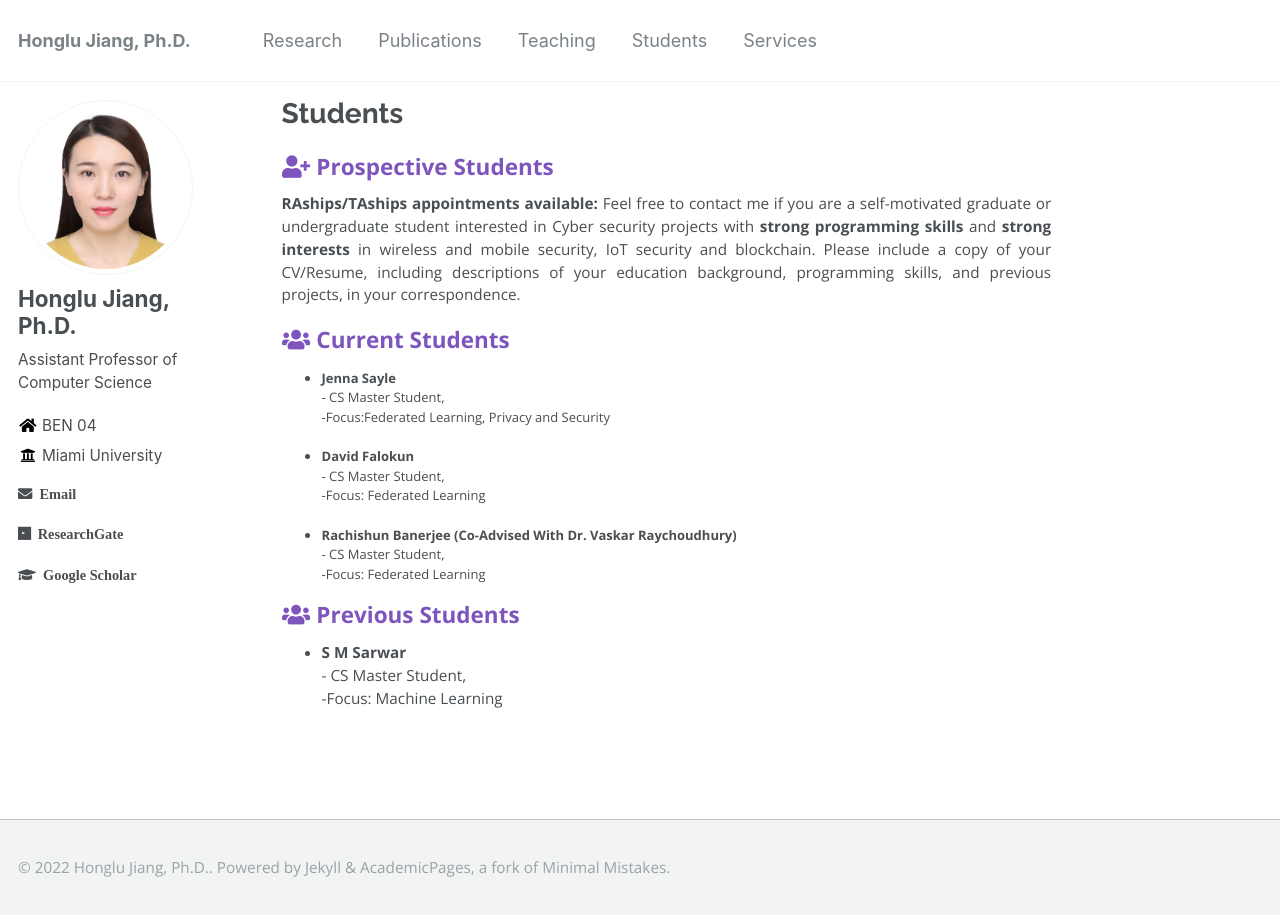
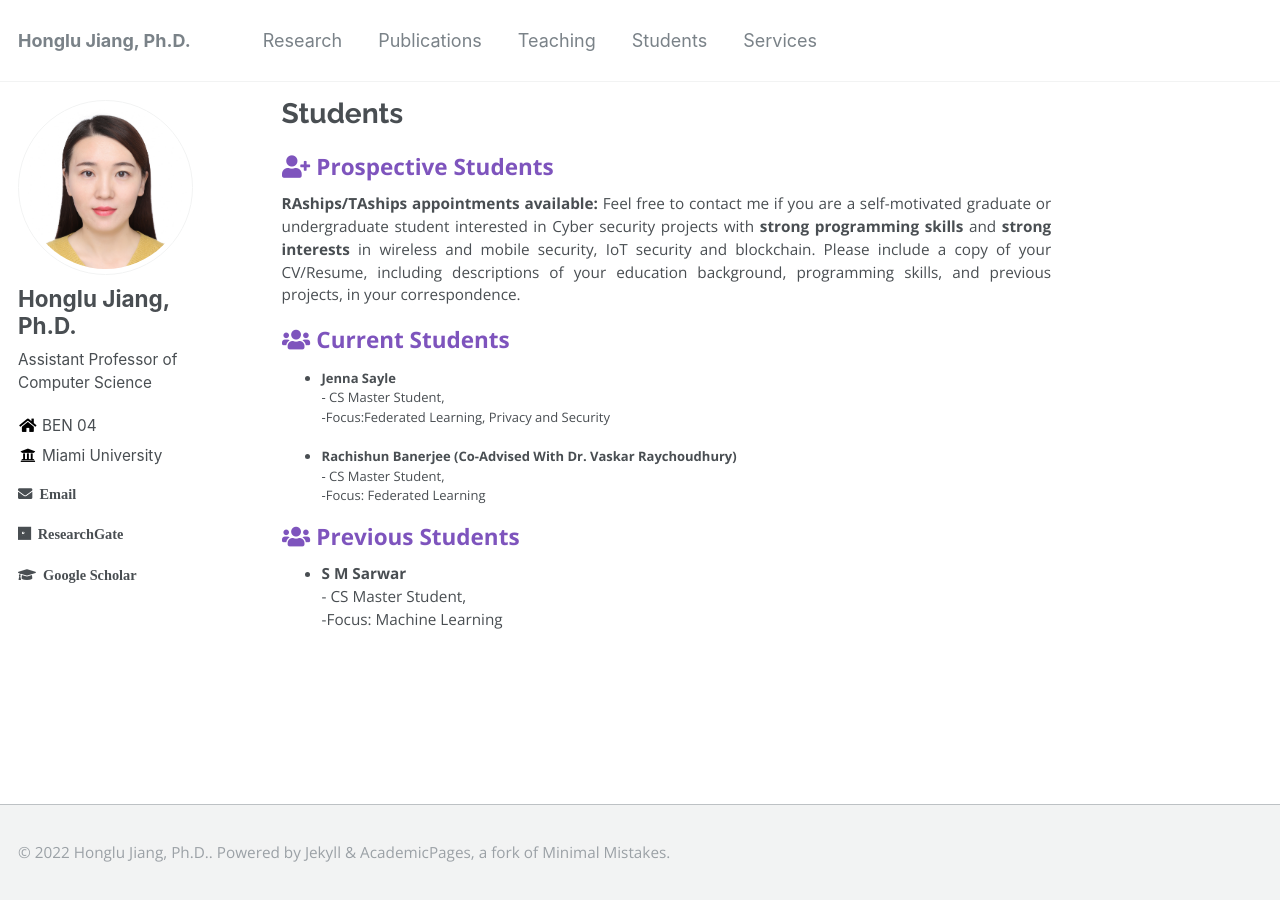
Before and after one commit to hljiang0720/hljiang.github.io, a Jekyll site: the page built from _pages/students.md, in a window 1280 px wide. Built offline with Jekyll 4.4.1, drawn with Linux system fonts in a browser that asks for light colours.

Commit message:
Update students.md

```diff
--- a/_pages/students.md
+++ b/_pages/students.md
@@ -14,8 +14,6 @@ author_profile: true
 * **Jenna Sayle** <br> - CS Master Student,
                   <br> -Focus:Federated Learning, Privacy and Security
 
-* **David Falokun** <br> - CS Master Student,
-                  <br> -Focus: Federated Learning
 
 * **Rachishun Banerjee (Co-Advised With Dr. Vaskar Raychoudhury)** <br> - CS Master Student,
                   <br> -Focus: Federated Learning
```
